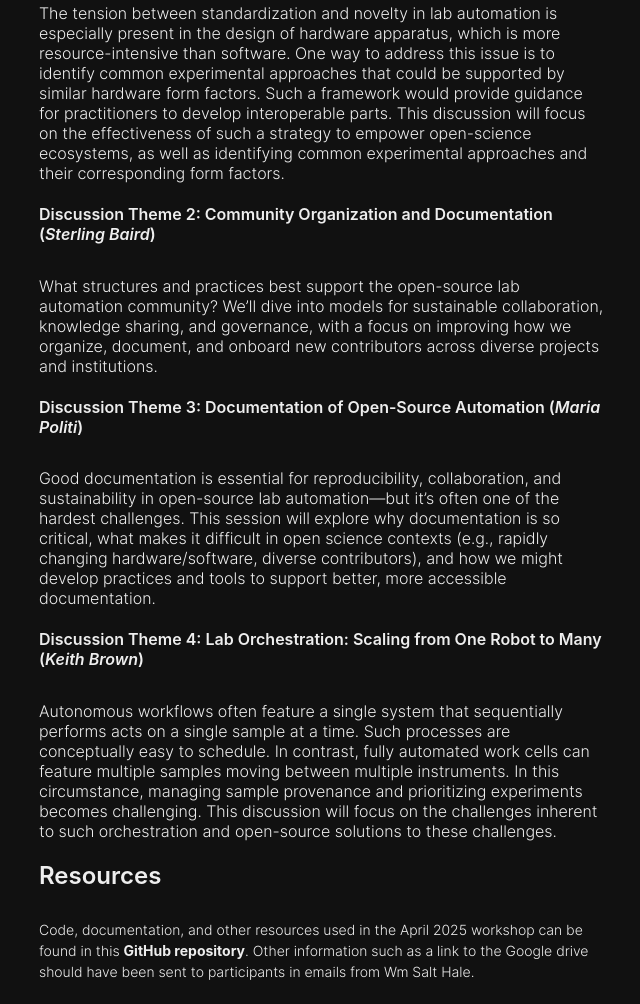
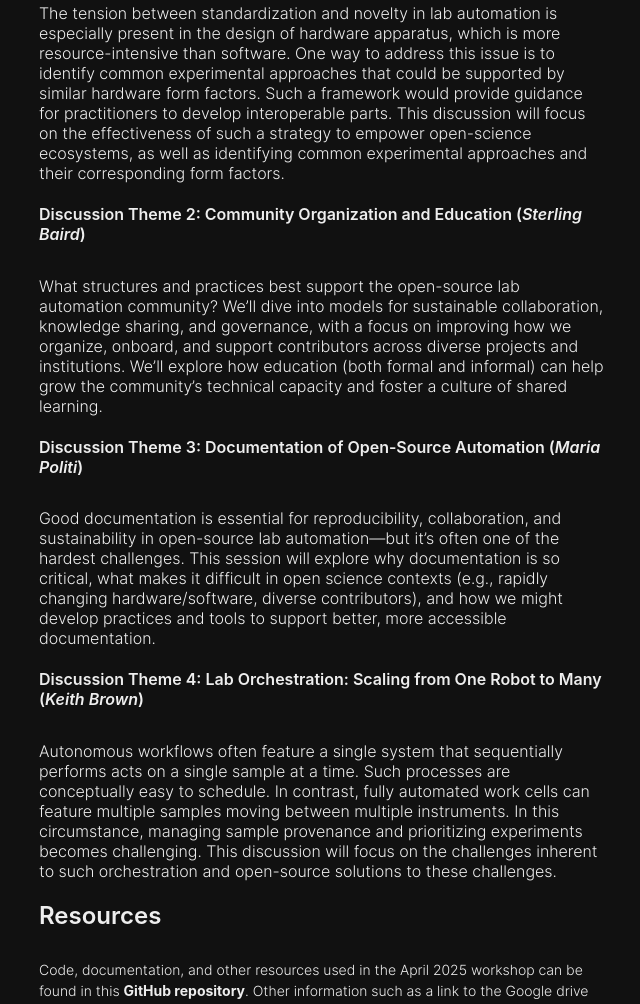
Before and after one commit to machineagency/machineagency.github.io, a website: page scienceautomation/index.html in a window 1280 px wide. Shown: the part 2671-3675 px from the top of the page, without its empty margins (317-957 px from the left). Drawn offline with Linux system fonts and the light colour scheme; a web font is replaced by a local one.

Commit message:
Update index.html

```diff
--- a/scienceautomation/index.html
+++ b/scienceautomation/index.html
@@ -139,10 +139,10 @@
 					The tension between standardization and novelty in lab automation is especially present in the design of hardware apparatus, which is more resource-intensive than software. One way to address this issue is to identify common experimental approaches that could be supported by similar hardware form factors. Such a framework would provide guidance for practitioners to develop interoperable parts. This discussion will focus on the effectiveness of such a strategy to empower open-science ecosystems, as well as identifying common experimental approaches and their corresponding form factors.
 				</p>
 
-				<h4 class="paragraph-header">Discussion Theme 2: Community Organization and Documentation (<em>Sterling Baird</em>) </h4>
+				<h4 class="paragraph-header">Discussion Theme 2: Community Organization and Education (<em>Sterling Baird</em>) </h4>
 
 				<p>
-					What structures and practices best support the open-source lab automation community? We’ll dive into models for sustainable collaboration, knowledge sharing, and governance, with a focus on improving how we organize, document, and onboard new contributors across diverse projects and institutions.
+					What structures and practices best support the open-source lab automation community? We’ll dive into models for sustainable collaboration, knowledge sharing, and governance, with a focus on improving how we organize, onboard, and support contributors across diverse projects and institutions. We’ll explore how education (both formal and informal) can help grow the community’s technical capacity and foster a culture of shared learning.
 				</p>
 
 				<h4 class="paragraph-header">Discussion Theme 3: Documentation of Open-Source Automation (<em>Maria Politi</em>) </h4>
```
